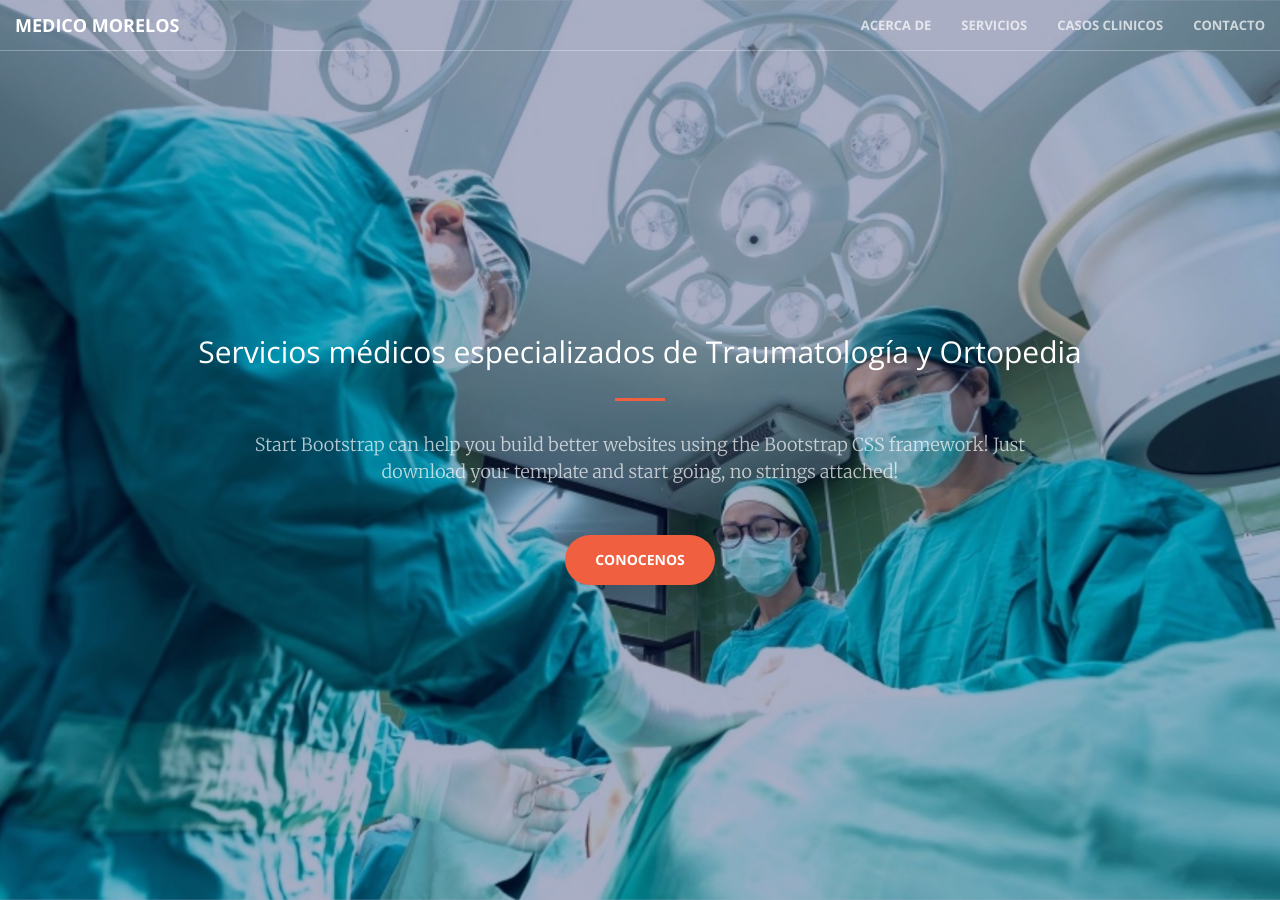
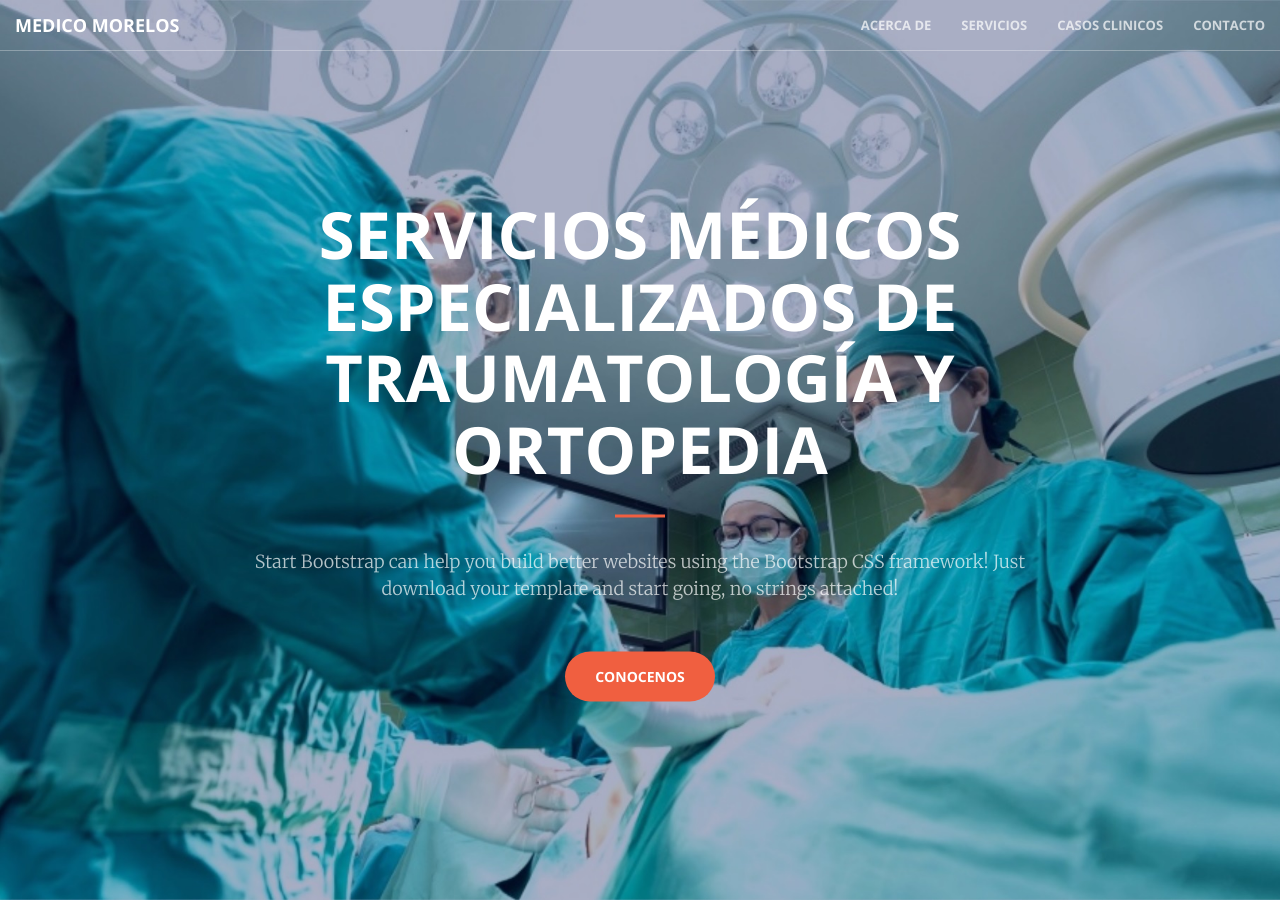
Before and after one commit to MedicoMorales/MedicoMorelos, a Jekyll site: the page built from index.html, in a window 1280 px wide and 900 px high. Built offline with Jekyll 4.4.1, drawn with Linux system fonts in a browser that asks for light colours.

```diff
--- a/_includes/header.html
+++ b/_includes/header.html
@@ -1,7 +1,7 @@
 <header>
     <div class="header-content">
         <div class="header-content-inner">
-            <h2>Servicios médicos especializados de Traumatología y Ortopedia</h2>
+            <h1>Servicios médicos especializados de Traumatología y Ortopedia</h1>
             <hr>
             <p>Start Bootstrap can help you build better websites using the Bootstrap CSS framework! Just download your template and start going, no strings attached!</p>
             <a href="#about" class="btn btn-primary btn-xl page-scroll">Conocenos</a>
```
